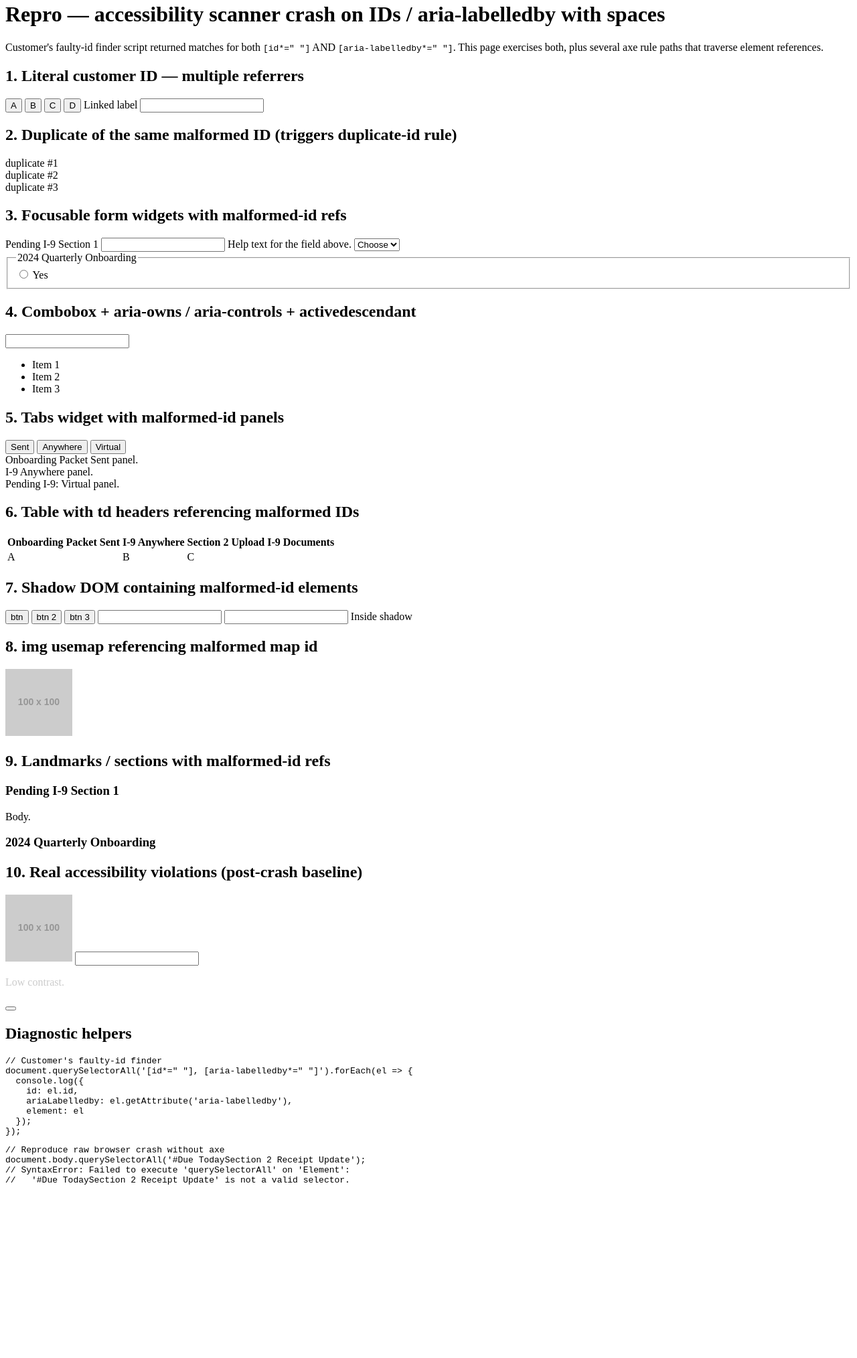
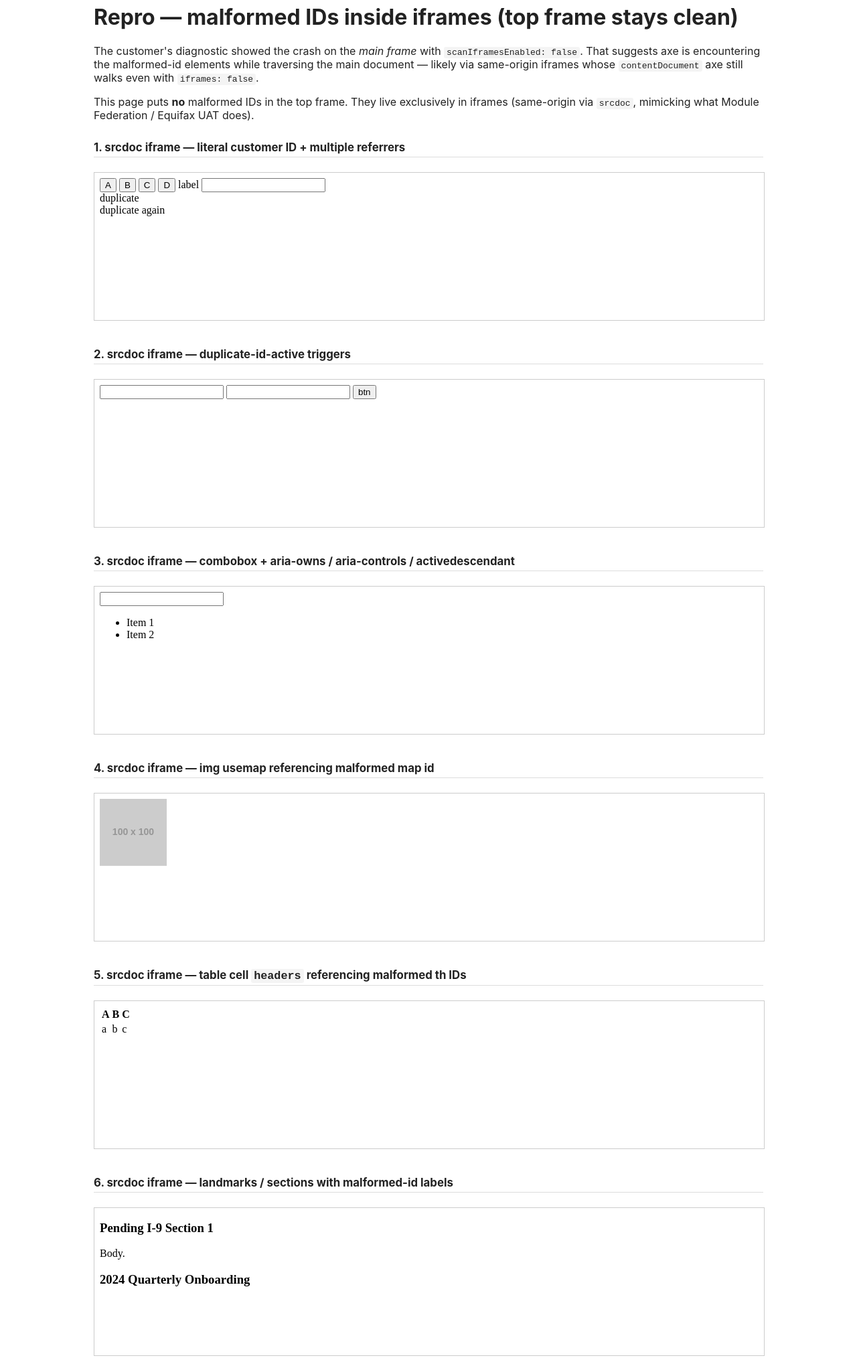
Before and after one commit to ravichaudharylt/accessibility-sample-page, a plain HTML site: page index.html in a window 1280 px wide. Shown: the part 18-2046 px from the top of the page at 67% size. Before the commit the page ends 1801 px from the top, so only its background shows below. Drawn offline with Linux system fonts and the light colour scheme; placeholder pictures from the web are drawn by us.

Commit message:
Update repro: malformed IDs inside iframes
The customer's diagnostic on TE-12888 showed the crash on the main frame
with scanIframesEnabled=false. This update moves all the malformed-id
elements into srcdoc same-origin iframes so axe encounters them while
walking the main frame's DOM (mirroring Module Federation /
Equifax UAT layout).

Each iframe targets a distinct axe rule path:
  1. literal customer ID + every reference attr
  2. duplicate-id-active path (triple-duplicate id)
  3. combobox + aria-owns / aria-controls / aria-activedescendant
  4. img usemap referencing malformed map id
  5. td headers referencing malformed th ids
  6. landmarks / sections aria-labelledby
  7. focusable form widgets
  8. dynamically created about:blank iframe with injected content
  9. nested srcdoc iframe inside iframe

```diff
--- a/index.html
+++ b/index.html
@@ -2,47 +2,128 @@
 <html lang="en">
 <head>
   <meta charset="UTF-8" />
-  <title>Repro: Accessibility scan crash on malformed IDs (TE-12888)</title>
+  <title>Repro: Accessibility scan crash on malformed IDs (TE-12888) — iframe variants</title>
+  <style>
+    body { font-family: -apple-system, BlinkMacSystemFont, "Segoe UI", sans-serif; max-width: 1000px; margin: 24px auto; padding: 0 16px; color: #222; }
+    h2 { margin-top: 28px; border-bottom: 1px solid #ddd; padding-bottom: 4px; font-size: 1.05rem; }
+    iframe { width: 100%; height: 220px; border: 1px solid #ccc; margin: 8px 0; }
+    code { background: #f4f4f4; padding: 1px 4px; border-radius: 3px; }
+  </style>
 </head>
 <body>
-  <h1>Repro — accessibility scanner crash on IDs / aria-labelledby with spaces</h1>
-  <p>Customer's faulty-id finder script returned matches for both <code>[id*=" "]</code> AND <code>[aria-labelledby*=" "]</code>. This page exercises both, plus several axe rule paths that traverse element references.</p>
+  <h1>Repro — malformed IDs inside iframes (top frame stays clean)</h1>
+  <p>The customer's diagnostic showed the crash on the <em>main frame</em> with <code>scanIframesEnabled: false</code>. That suggests axe is encountering the malformed-id elements while traversing the main document — likely via same-origin iframes whose <code>contentDocument</code> axe still walks even with <code>iframes: false</code>.</p>
+  <p>This page puts <strong>no</strong> malformed IDs in the top frame. They live exclusively in iframes (same-origin via <code>srcdoc</code>, mimicking what Module Federation / Equifax UAT does).</p>
 
   <!-- ============================================================
-       1. The literal customer ID — every variant of how axe might
-          reach it
+       1. srcdoc same-origin iframe with the literal customer ID
        ============================================================ -->
-  <h2>1. Literal customer ID — multiple referrers</h2>
-
+  <h2>1. srcdoc iframe — literal customer ID + multiple referrers</h2>
+  <iframe srcdoc='
     <button aria-labelledby="Due TodaySection 2 Receipt Update">A</button>
     <button aria-describedby="Due TodaySection 2 Receipt Update">B</button>
     <button aria-controls="Due TodaySection 2 Receipt Update">C</button>
     <button aria-owns="Due TodaySection 2 Receipt Update">D</button>
-  <label for="Due TodaySection 2 Receipt Update">Linked label</label>
+    <label for="Due TodaySection 2 Receipt Update">label</label>
     <input id="Due TodaySection 2 Receipt Update" type="text" />
+    <div id="Due TodaySection 2 Receipt Update">duplicate</div>
+    <div id="Due TodaySection 2 Receipt Update">duplicate again</div>
+  '></iframe>
 
   <!-- ============================================================
-       2. Duplicate IDs — triggers axe's duplicate-id-* rule paths
-          which call root.querySelectorAll with the id
+       2. srcdoc iframe — duplicate-id rule path
        ============================================================ -->
-  <h2>2. Duplicate of the same malformed ID (triggers duplicate-id rule)</h2>
-
-  <div id="Due TodaySection 2 Receipt Update">duplicate #1</div>
-  <div id="Due TodaySection 2 Receipt Update">duplicate #2</div>
-  <div id="Due TodaySection 2 Receipt Update">duplicate #3</div>
+  <h2>2. srcdoc iframe — duplicate-id-active triggers</h2>
+  <iframe srcdoc='
+    <input id="Pending I-9 Section 1" type="text" />
+    <input id="Pending I-9 Section 1" type="text" />
+    <button id="Pending I-9 Section 1">btn</button>
+  '></iframe>
 
   <!-- ============================================================
-       3. Form control with focusable widget + malformed id +
-          aria-describedby pointing to another malformed id
+       3. srcdoc iframe — combobox with aria-owns/aria-controls
+          (axe 22785 path: root.querySelectorAll([aria-owns~="<id>"]...)
+          where id is unescaped)
        ============================================================ -->
-  <h2>3. Focusable form widgets with malformed-id refs</h2>
+  <h2>3. srcdoc iframe — combobox + aria-owns / aria-controls / activedescendant</h2>
+  <iframe srcdoc='
+    <div role="combobox"
+         aria-owns="E-Verify Duplicate Cases"
+         aria-controls="E-Verify Duplicate Cases"
+         aria-activedescendant="E-Verify Duplicate Cases Item 1">
+      <input type="text" />
+    </div>
+    <ul id="E-Verify Duplicate Cases" role="listbox">
+      <li id="E-Verify Duplicate Cases Item 1" role="option">Item 1</li>
+      <li id="E-Verify Duplicate Cases Item 2" role="option">Item 2</li>
+    </ul>
+  '></iframe>
 
+  <!-- ============================================================
+       4. srcdoc iframe — img usemap
+       ============================================================ -->
+  <h2>4. srcdoc iframe — img usemap referencing malformed map id</h2>
+  <iframe srcdoc='
+    <map name="Map 2 Region Hotspots">
+      <area shape="rect" coords="0,0,10,10" alt="x" />
+    </map>
+    <img src="https://via.placeholder.com/100" usemap="#Map 2 Region Hotspots" alt="map demo" />
+  '></iframe>
+
+  <!-- ============================================================
+       5. srcdoc iframe — table headers
+       ============================================================ -->
+  <h2>5. srcdoc iframe — table cell <code>headers</code> referencing malformed th IDs</h2>
+  <iframe srcdoc='
+    <table>
+      <thead>
+        <tr>
+          <th id="Onboarding Packet Sent">A</th>
+          <th id="I-9 Anywhere">B</th>
+          <th id="Section 2 Upload I-9 Documents">C</th>
+        </tr>
+      </thead>
+      <tbody>
+        <tr>
+          <td headers="Onboarding Packet Sent">a</td>
+          <td headers="I-9 Anywhere">b</td>
+          <td headers="Section 2 Upload I-9 Documents">c</td>
+        </tr>
+      </tbody>
+    </table>
+  '></iframe>
+
+  <!-- ============================================================
+       6. srcdoc iframe — landmarks + aria-labelledby on sections
+       ============================================================ -->
+  <h2>6. srcdoc iframe — landmarks / sections with malformed-id labels</h2>
+  <iframe srcdoc='
+    <main>
+      <section aria-labelledby="Pending I-9 Section 1">
+        <h3 id="Pending I-9 Section 1">Pending I-9 Section 1</h3>
+        <p>Body.</p>
+      </section>
+      <section aria-labelledby="2024 Quarterly Onboarding">
+        <h3 id="2024 Quarterly Onboarding">2024 Quarterly Onboarding</h3>
+      </section>
+    </main>
+  '></iframe>
+
+  <!-- ============================================================
+       7. srcdoc iframe — a real form widget with malformed-id
+       and aria-describedby/labelledby pointing to other malformed ids
+       ============================================================ -->
+  <h2>7. srcdoc iframe — focusable form widgets (axe runs different rules on these)</h2>
+  <iframe srcdoc='
     <form>
       <label for="Pending I-9 Section 1">Pending I-9 Section 1</label>
-    <input id="Pending I-9 Section 1" type="text" aria-describedby="Help 2 Tip Block" />
-    <span id="Help 2 Tip Block">Help text for the field above.</span>
+      <input id="Pending I-9 Section 1"
+             type="text"
+             aria-describedby="Help 2 Tip Block" />
+      <span id="Help 2 Tip Block">Help text.</span>
 
-    <select id="Section 2 Upload I-9 Documents" aria-labelledby="Pending I-9 Section 1 Help 2 Tip Block">
+      <select id="Section 2 Upload I-9 Documents"
+              aria-labelledby="Pending I-9 Section 1 Help 2 Tip Block">
         <option>Choose</option>
       </select>
 
@@ -52,130 +133,63 @@
         <label for="2024 Quarterly Onboarding Yes">Yes</label>
       </fieldset>
     </form>
+  '></iframe>
 
   <!-- ============================================================
-       4. Combobox / listbox / activedescendant — Path 22785 in axe
+       8. dynamically-created blank iframe + DOM injection
        ============================================================ -->
-  <h2>4. Combobox + aria-owns / aria-controls + activedescendant</h2>
-
-  <div role="combobox" aria-owns="E-Verify Duplicate Cases" aria-controls="E-Verify Duplicate Cases" aria-activedescendant="E-Verify Duplicate Cases Item 1">
-    <input id="combo-input" type="text" aria-labelledby="E-Verify Duplicate Cases" />
-  </div>
-  <ul id="E-Verify Duplicate Cases" role="listbox">
-    <li id="E-Verify Duplicate Cases Item 1" role="option">Item 1</li>
-    <li id="E-Verify Duplicate Cases Item 2" role="option">Item 2</li>
-    <li id="E-Verify Duplicate Cases Item 3" role="option">Item 3</li>
-  </ul>
-
-  <!-- ============================================================
-       5. Tabs widget (role=tablist) — exercises aria-controls path
-       ============================================================ -->
-  <h2>5. Tabs widget with malformed-id panels</h2>
-
-  <div role="tablist">
-    <button role="tab" aria-controls="Onboarding Packet Sent" aria-selected="true">Sent</button>
-    <button role="tab" aria-controls="I-9 Anywhere" aria-selected="false">Anywhere</button>
-    <button role="tab" aria-controls="Pending I-9: Virtual" aria-selected="false">Virtual</button>
-  </div>
-  <div id="Onboarding Packet Sent" role="tabpanel">Onboarding Packet Sent panel.</div>
-  <div id="I-9 Anywhere" role="tabpanel">I-9 Anywhere panel.</div>
-  <div id="Pending I-9: Virtual" role="tabpanel">Pending I-9: Virtual panel.</div>
-
-  <!-- ============================================================
-       6. Table with td headers="..." — separate axe rule
-       ============================================================ -->
-  <h2>6. Table with td headers referencing malformed IDs</h2>
-
-  <table>
-    <thead>
-      <tr>
-        <th id="Onboarding Packet Sent">Onboarding Packet Sent</th>
-        <th id="I-9 Anywhere">I-9 Anywhere</th>
-        <th id="Section 2 Upload I-9 Documents">Section 2 Upload I-9 Documents</th>
-      </tr>
-    </thead>
-    <tbody>
-      <tr>
-        <td headers="Onboarding Packet Sent">A</td>
-        <td headers="I-9 Anywhere">B</td>
-        <td headers="Section 2 Upload I-9 Documents">C</td>
-      </tr>
-    </tbody>
-  </table>
-
-  <!-- ============================================================
-       7. Nested shadow DOM (matches `shadow_roots_found: 1`)
-       ============================================================ -->
-  <h2>7. Shadow DOM containing malformed-id elements</h2>
-
-  <div id="shadow-host"></div>
+  <h2>8. Dynamically created same-origin iframe (about:blank, scripted)</h2>
+  <iframe id="dyn-iframe"></iframe>
   <script>
-    const host = document.getElementById('shadow-host');
-    const shadow = host.attachShadow({ mode: 'open' });
-    shadow.innerHTML = `
-      <button aria-labelledby="Shadow 2 Section Item">btn</button>
-      <button aria-describedby="Shadow 2 Section Item">btn 2</button>
-      <button aria-controls="Shadow 2 Section Item">btn 3</button>
-      <input id="Shadow 2 Section Item" type="text" />
-      <input id="Shadow 2 Section Item" type="text" />
-      <label for="Shadow 2 Section Item">Inside shadow</label>
-      <div role="combobox" aria-owns="Shadow 2 Section Item" aria-controls="Shadow 2 Section Item"></div>
+    const dyn = document.getElementById('dyn-iframe');
+    dyn.addEventListener('load', () => {
+      const d = dyn.contentDocument;
+      if (!d) return;
+      d.body.innerHTML = `
+        <button aria-labelledby="Due TodaySection 2 Receipt Update">A</button>
+        <input id="Due TodaySection 2 Receipt Update" type="text" />
+        <div id="Due TodaySection 2 Receipt Update">duplicate</div>
+        <div id="Due TodaySection 2 Receipt Update">duplicate again</div>
       `;
+    });
+    // Triggers the load event
+    dyn.src = 'about:blank';
   </script>
 
   <!-- ============================================================
-       8. img usemap="#..." — triggers axe rule at line 11388 / 16605
+       9. nested srcdoc iframe (iframe inside an iframe)
        ============================================================ -->
-  <h2>8. img usemap referencing malformed map id</h2>
-
-  <map name="Map 2 Region Hotspots">
-    <area shape="rect" coords="0,0,10,10" alt="x" />
-  </map>
-  <img src="https://via.placeholder.com/100" usemap="#Map 2 Region Hotspots" alt="map demo" />
+  <h2>9. Nested srcdoc iframe (deeper traversal)</h2>
+  <iframe srcdoc='
+    <iframe srcdoc=&apos;
+      <input id="Due TodaySection 2 Receipt Update" type="text" />
+      <button aria-labelledby="Due TodaySection 2 Receipt Update">btn</button>
+    &apos;></iframe>
+  '></iframe>
 
   <!-- ============================================================
-       9. Heading hierarchy + landmarks with malformed-id refs
-       ============================================================ -->
-  <h2>9. Landmarks / sections with malformed-id refs</h2>
-
-  <main>
-    <section aria-labelledby="Pending I-9 Section 1">
-      <h3 id="Pending I-9 Section 1">Pending I-9 Section 1</h3>
-      <p>Body.</p>
-    </section>
-    <section aria-labelledby="2024 Quarterly Onboarding">
-      <h3 id="2024 Quarterly Onboarding">2024 Quarterly Onboarding</h3>
-    </section>
-  </main>
-
-  <!-- ============================================================
-       10. Real accessibility violations (so once the crash is gone,
-           axe has work)
-       ============================================================ -->
-  <h2>10. Real accessibility violations (post-crash baseline)</h2>
-
-  <img src="https://via.placeholder.com/100" />
-  <input type="text" />
-  <p style="color: #ccc; background: #fff;">Low contrast.</p>
-  <button></button>
-
-  <!-- ============================================================
-       Diagnostic helpers
+       Diagnostic helpers (top-level helpers — don't pollute frames)
        ============================================================ -->
   <h2>Diagnostic helpers</h2>
 
-  <pre><code>// Customer's faulty-id finder
-document.querySelectorAll('[id*=" "], [aria-labelledby*=" "]').forEach(el =&gt; {
+  <pre><code>// Customer's faulty-id finder, ALSO scanning into accessible iframes
+const findFaulty = (root) =&gt; {
+  root.querySelectorAll('[id*=" "], [aria-labelledby*=" "]').forEach(el =&gt; {
     console.log({
+      doc: root === document ? 'top' : 'iframe:' + root.location.href,
       id: el.id,
       ariaLabelledby: el.getAttribute('aria-labelledby'),
       element: el
     });
+  });
+};
+findFaulty(document);
+[...document.querySelectorAll('iframe')].forEach(f =&gt; {
+  try { findFaulty(f.contentDocument); } catch (e) {}
 });</code></pre>
 
-  <pre><code>// Reproduce raw browser crash without axe
-document.body.querySelectorAll('#Due TodaySection 2 Receipt Update');
-// SyntaxError: Failed to execute 'querySelectorAll' on 'Element':
-//   '#Due TodaySection 2 Receipt Update' is not a valid selector.</code></pre>
+  <pre><code>// Direct browser-level reproduction (no axe involved)
+document.body.querySelectorAll('#Due TodaySection 2 Receipt Update');</code></pre>
+
 </body>
 </html>
```
Lines whose indentation alone changed are shown as unchanged.
